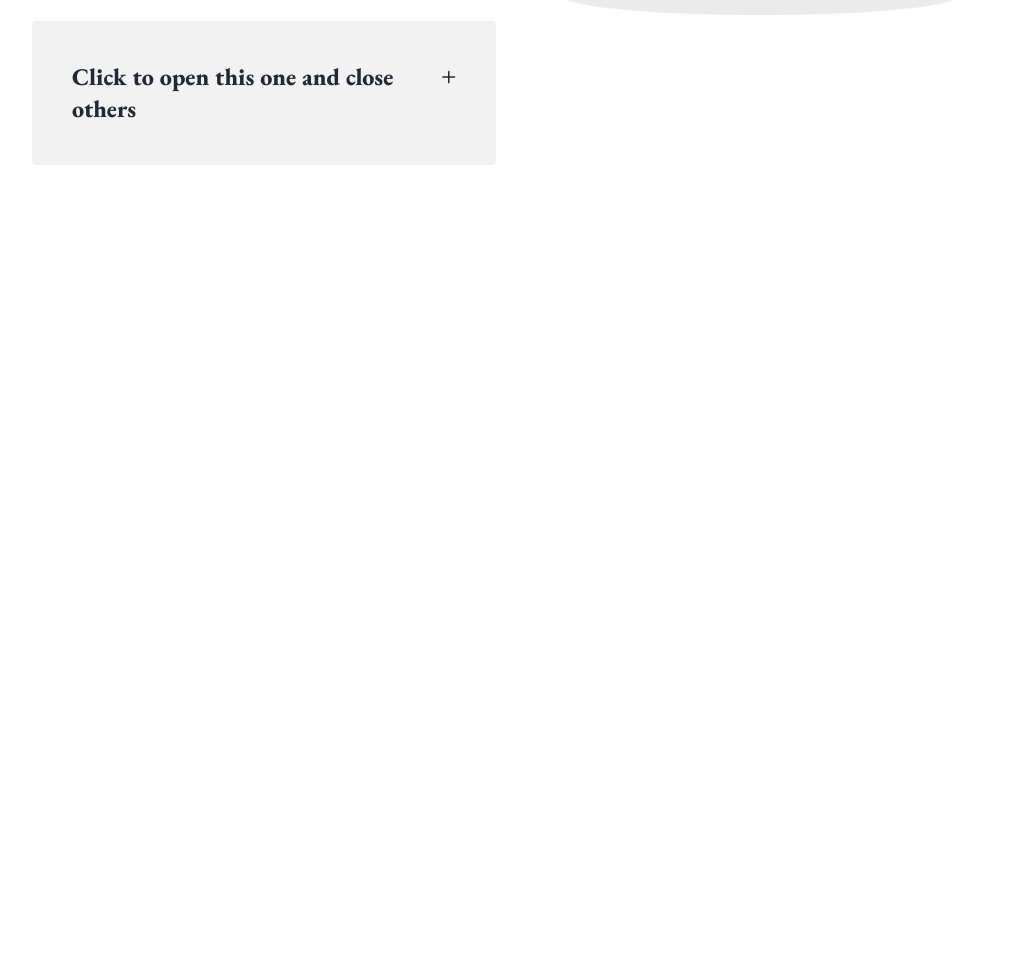
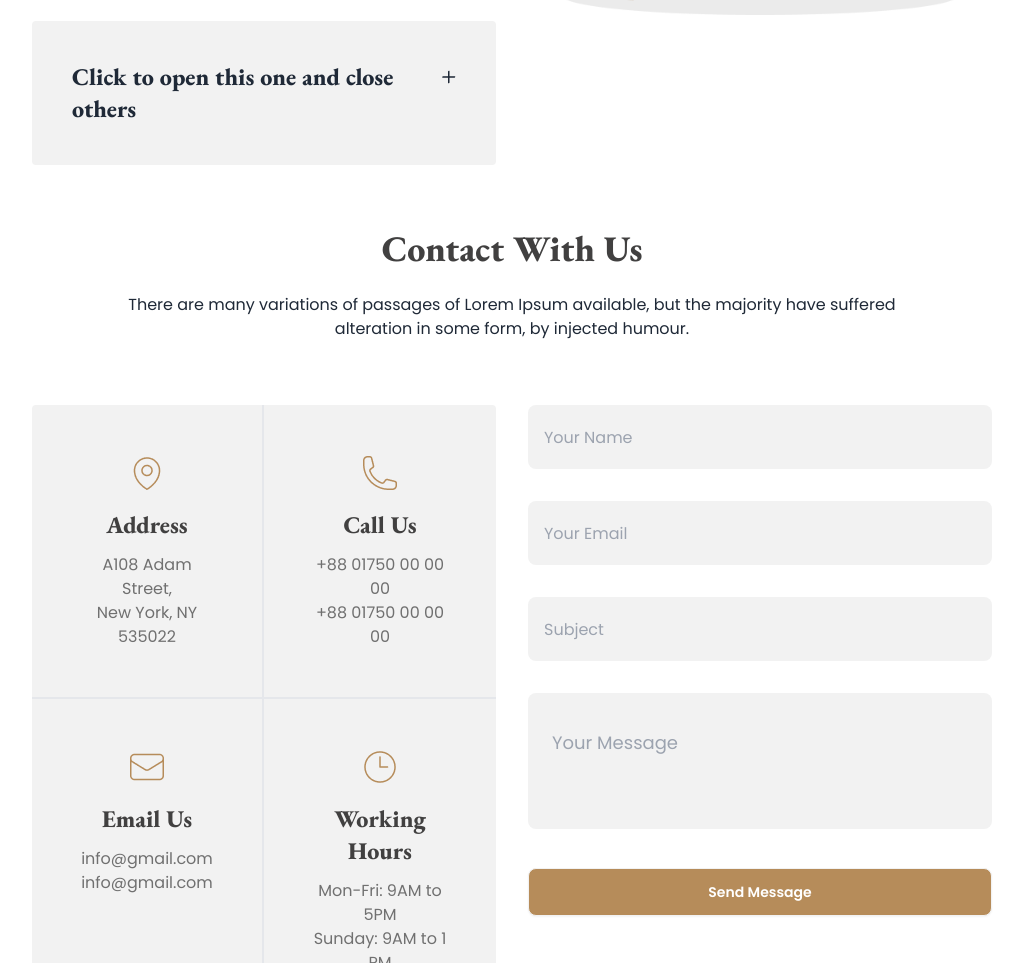
Before and after one commit to NaimurRahman00/Legal-solution, a plain HTML site: page index.html in a window 1280 px wide. Shown: the part 3521-4484 px from the top of the page, without its empty margins (128-1151 px from the left). Before the commit the page ends 3750 px from the top, so only its background shows below. Drawn offline with nearby package versions, Linux system fonts and the light colour scheme.

Commit message:
contact us section added

```diff
--- a/index.html
+++ b/index.html
@@ -344,6 +344,63 @@
           </div>
         </div>
       </section>
+      <!-- Contact with us section -->
+      <section class="container w-[95%] lg:w-3/4 m-auto my-12">
+        <div>
+          <h1 class="text-3xl lg:text-4xl text-center font-extrabold font-garamond text-[#414040]">Contact With Us</h1>
+          <p class=" max-w-screen-md text-center m-auto mt-6">There are many variations of passages of Lorem Ipsum available, but the majority have suffered alteration in some form, by injected humour.</p>
+          <div class="flex flex-col lg:flex-row justify-between gap-4 lg:gap-8 my-8 lg:my-16">
+            <!-- Contact boxs -->
+            <div class="flex-1 grid grid-cols-2 text-center rounded overflow-hidden">
+              <!-- box 1 -->
+              <div  class="bg-base-200 border-b-2 border-r-2 py-6 lg:p-12">
+                <div>
+                  <img class="mx-auto mb-4 " src="./images/location.png" alt="address">
+                </div>
+                <h5 class="font-garamond text-2xl font-extrabold mb-3 text-[#414040]">Address</h5>
+                <p class="text-[#707070]">A108 Adam Street, <br>
+                  New York, NY 535022</p>
+              </div>
+              <!-- box 2 -->
+              <div class="bg-base-200 border-b-2 py-6 lg:p-12" >
+                <div>
+                  <img class="mx-auto mb-4 " src="./images/call.png" alt="address">
+                </div>
+                <h5 class="font-garamond text-2xl font-extrabold mb-3 text-[#414040]">Call Us</h5>
+                <p class="text-[#707070]">+88 01750 00 00 00 <br>
+                  +88 01750 00 00 00</p>
+              </div>
+              <!-- box 3 -->
+              <div class="bg-base-200 border-r-2 py-6 lg:p-12" >
+                <div>
+                  <img class="mx-auto mb-4 " src="./images/email.png" alt="email">
+                </div>
+                <h5 class="font-garamond text-2xl font-extrabold mb-3 text-[#414040]">Email Us</h5>
+                <p class="text-[#707070]">info@gmail.com <br>
+                  info@gmail.com</p>
+              </div>
+              <!-- box 4 -->
+              <div class="bg-base-200 py-6 lg:p-12 " >
+                <div>
+                  <img class="mx-auto mb-4 " src="./images/time.png" alt="time">
+                </div>
+                <h5 class="font-garamond text-2xl font-extrabold mb-3 text-[#414040]">Working Hours</h5>
+                <p class="text-[#707070]">Mon-Fri: 9AM to 5PM <br>
+                  Sunday: 9AM to 1 PM</p>
+              </div>
+
+            </div>
+            <!-- Form container -->
+            <div class="flex-1 space-y-4 lg:space-y-8">
+              <input type="text" placeholder="Your Name" class="input input-bordered w-full bg-base-200 border-none outline-none text-[#707070] py-8" /> <br>
+              <input type="text" placeholder="Your Email" class="input input-bordered w-full bg-base-200 border-none outline-none text-[#707070] py-8" /> <br>
+              <input type="text" placeholder="Subject" class="input input-bordered w-full bg-base-200 border-none outline-none text-[#707070] py-8" /> <br>
+              <textarea placeholder="Your Message" class="textarea textarea-bordered textarea-lg w-full bg-base-200 border-none outline-none text-[#707070] py-8 resize-none" ></textarea>
+              <button class="btn btn-block bg-[#B68C5A] text-white">Send Message</button>
+            </div>
+          </div>
+        </div>
+      </section>
     </main>
   </body>
 </html>
```
